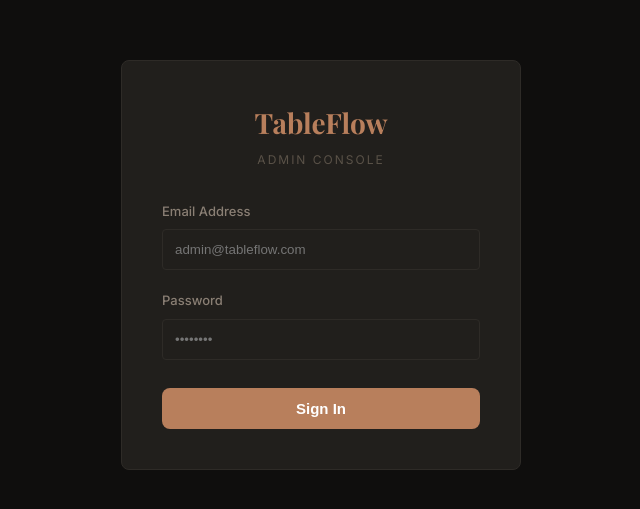
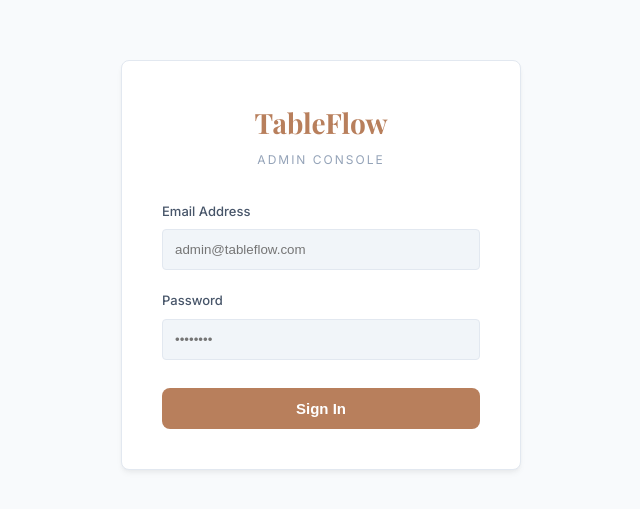
Before and after one commit to Achintha2002/TableFlow, a Next.js app in the folder admin/: page /login in a window 1280 px wide. Shown: the part 119-628 px from the top of the page, without its empty margins (319-959 px from the left). Built offline with nearby package versions, Linux system fonts and the light colour scheme.

Commit message:
refactor: transition admin UI to light theme and upgrade revenue analytics to area chart

```diff
--- a/admin/admin.css
+++ b/admin/admin.css
@@ -1,26 +1,27 @@
 :root {
-  /* TableFlow Admin Color System */
-  --bg-primary: #0f0e0d;
-  --bg-secondary: #1a1815;
-  --bg-card: #211f1c;
-  --bg-card-hover: #2a2724;
-  --border: #2e2b27;
+  /* Ultra-Modern Crisp Light Theme */
+  --bg-primary: #f8fafc; /* Crisp light slate background */
+  --bg-secondary: #ffffff; /* Pure white sidebar */
+  --bg-surface: #f1f5f9;
+  --bg-card: #ffffff; /* Pure white cards */
+  --bg-card-hover: #f8fafc;
+  --border: #e2e8f0; /* Soft, clean border */
 
-  --primary: #B87F5C;
-  --primary-hover: #c99070;
+  --primary: #B87F5C; /* TableFlow Brand Color */
+  --primary-hover: #9c6848;
   --gold: #D4AF37;
-  --cream: #F5F5F0;
+  --cream: #ffffff;
 
-  --text-primary: #f0ede8;
-  --text-secondary: #8a7f74;
-  --text-muted: #5a5248;
+  --text-primary: #0f172a; /* Slate 900 (almost black) */
+  --text-secondary: #475569; /* Slate 600 */
+  --text-muted: #94a3b8; /* Slate 400 */
 
-  --success: #4caf7d;
-  --warning: #e6a817;
-  --danger: #e05c5c;
-  --info: #5b9bd5;
+  --success: #10b981;
+  --warning: #f59e0b;
+  --danger: #ef4444;
+  --info: #3b82f6;
 
-  --sidebar-width: 240px;
+  --sidebar-width: 260px;
   --font-body: 'Inter', sans-serif;
   --font-serif: 'Playfair Display', serif;
 }
@@ -247,13 +248,16 @@ a {
 .stat-card {
   background: var(--bg-card);
   border: 1px solid var(--border);
-  border-radius: 12px;
+  border-radius: 16px;
   padding: 24px;
-  transition: border-color 0.2s;
+  transition: all 0.3s ease;
+  box-shadow: 0 4px 6px -1px rgba(0, 0, 0, 0.05), 0 2px 4px -1px rgba(0, 0, 0, 0.03);
 }
 
 .stat-card:hover {
   border-color: var(--primary);
+  box-shadow: 0 10px 25px -5px rgba(0, 0, 0, 0.1), 0 8px 10px -6px rgba(0, 0, 0, 0.1);
+  transform: translateY(-3px);
 }
 
 .stat-card-header {
@@ -310,8 +314,9 @@ a {
 .data-card {
   background: var(--bg-card);
   border: 1px solid var(--border);
-  border-radius: 12px;
+  border-radius: 16px;
   overflow: hidden;
+  box-shadow: 0 4px 6px -1px rgba(0, 0, 0, 0.05), 0 2px 4px -1px rgba(0, 0, 0, 0.03);
 }
 
 .data-card-header {
@@ -415,9 +420,10 @@ a {
 .full-data-card {
   background: var(--bg-card);
   border: 1px solid var(--border);
-  border-radius: 12px;
+  border-radius: 16px;
   overflow: hidden;
   margin-bottom: 32px;
+  box-shadow: 0 4px 6px -1px rgba(0, 0, 0, 0.05), 0 2px 4px -1px rgba(0, 0, 0, 0.03);
 }
 
 /* ───────── SCROLLBAR ───────── */
--- a/admin/src/app/kds/page.js
+++ b/admin/src/app/kds/page.js
@@ -86,21 +86,21 @@ export default function KDS() {
                 onClick={() => updateStatus(o.id, 'preparing')}
                 style={{
                   flex: 1, padding: '12px', borderRadius: '8px', border: 'none', cursor: 'pointer', fontWeight: 'bold',
-                  background: o.status === 'preparing' ? 'var(--info-blue)' : 'rgba(255,255,255,0.05)',
+                  background: o.status === 'preparing' ? 'var(--info-blue)' : 'rgba(0,0,0,0.05)',
                   color: o.status === 'preparing' ? '#000' : 'var(--text-light)'
                 }}>PREP</button>
               <button
                 onClick={() => updateStatus(o.id, 'ready')}
                 style={{
                   flex: 1, padding: '12px', borderRadius: '8px', border: 'none', cursor: 'pointer', fontWeight: 'bold',
-                  background: o.status === 'ready' ? 'var(--success-green)' : 'rgba(255,255,255,0.05)',
+                  background: o.status === 'ready' ? 'var(--success-green)' : 'rgba(0,0,0,0.05)',
                   color: o.status === 'ready' ? '#000' : 'var(--text-light)'
                 }}>READY</button>
               <button
                 onClick={() => updateStatus(o.id, 'served')}
                 style={{
                   flex: 1, padding: '12px', borderRadius: '8px', border: 'none', cursor: 'pointer', fontWeight: 'bold',
-                  background: 'rgba(255,255,255,0.05)', color: 'var(--text-light)'
+                  background: 'rgba(0,0,0,0.05)', color: 'var(--text-light)'
                 }}>SERVE</button>
             </div>
           </div>
```
Also changed, not shown: admin/src/app/page.js (+18 -12 lines).
